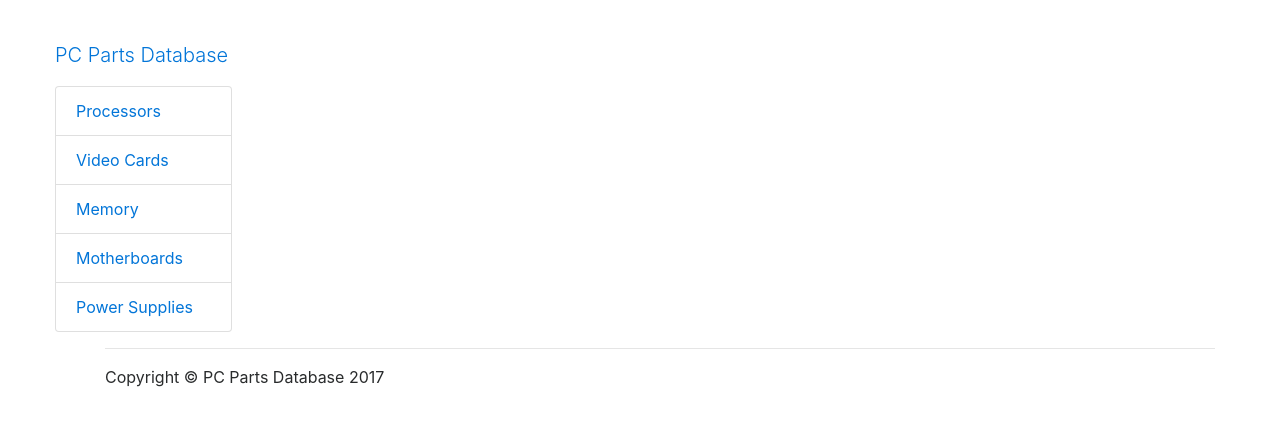
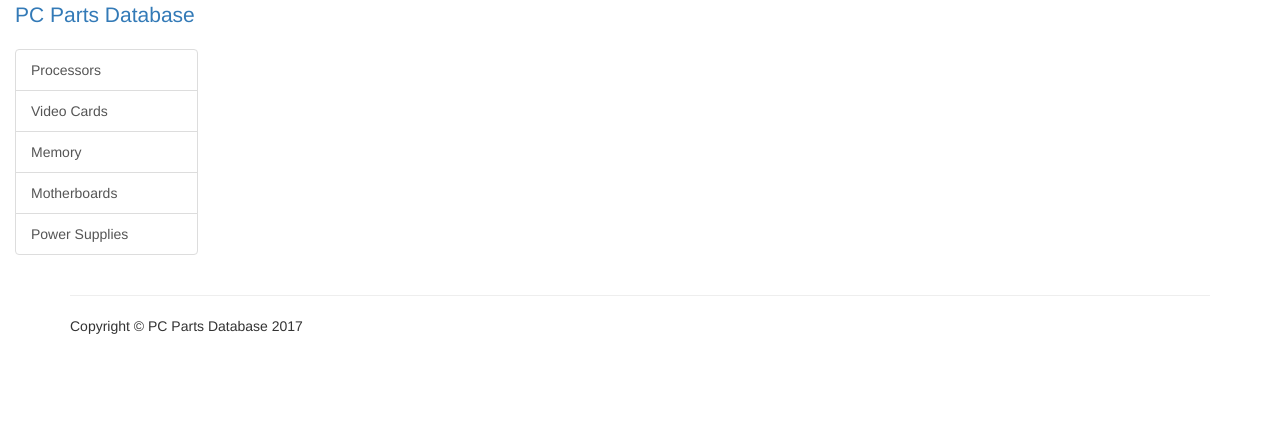
Before and after one commit to geraldjglasgow/PC-Parts-Database, a PHP site: page / in a window 1280 px wide. Shown: the top 426 px of the page. Run offline with PHP 8.4, Linux system fonts and the light colour scheme; some libraries are stand-ins or nearby versions.

Commit message:
- updated UI

```diff
--- a/project/index.php
+++ b/project/index.php
@@ -2,7 +2,6 @@
 <html lang="en">
 
 <head>
-
   <meta charset="utf-8">
   <meta http-equiv="X-UA-Compatible" content="IE=edge">
   <meta name="viewport" content="width=device-width, initial-scale=1">
@@ -15,26 +14,26 @@
   <link href="css/bootstrap.min.css" rel="stylesheet">
 
   <!-- Custom CSS -->
-    <link href="css/shop-homepage.css" rel="stylesheet">
+  <link rel="stylesheet" href="css/style.css">
+  <link rel="stylesheet" href="https://maxcdn.bootstrapcdn.com/bootstrap/3.3.7/css/bootstrap.min.css">
+  <script src="https://ajax.googleapis.com/ajax/libs/jquery/3.2.1/jquery.min.js"></script>
+  <script src="https://maxcdn.bootstrapcdn.com/bootstrap/3.3.7/js/bootstrap.min.js"></script>
 
   <!-- Database Connection -->
   <?php include('./SQLFILES/databaseconnect.php'); ?>
 
-
 </head>
 
 <body>
-
   <!-- container -->
   <div class="container-fluid">
-
     <!-- Page Content -->
     <div class="row">
       <!-- sidebar -->
       <div class="col-md-2">
         <a style = "text-decoration:none" href = "./index.php"><p class="lead">PC Parts Database</p></a>
         <div class="list-group">
-                    <a href="./parts/cpu/cpu.php?query=SELECT name, brand, series, speed, core, thread, socket, price FROM cpu" class="list-group-item">Processors</a>
+          <a href="./parts/cpu/cpu.php" class="list-group-item">Processors</a>
           <a href="#" class="list-group-item">Video Cards</a>
           <a href="#" class="list-group-item">Memory</a>
           <a href="#" class="list-group-item">Motherboards</a>
@@ -46,13 +45,8 @@
       <div class="col-md-9">
         <div class="row">
 
-
-
         </div>
       </div>
-
-
-
 
 
 
@@ -61,9 +55,7 @@
     <!-- /.container -->
 
   <div class="container">
-
     <hr>
-
     <!-- Footer -->
     <footer>
       <div class="row">
@@ -72,7 +64,6 @@
         </div>
       </div>
     </footer>
-
   </div>
   <!-- /.container -->
 
```
Lines whose indentation alone changed are shown as unchanged.
